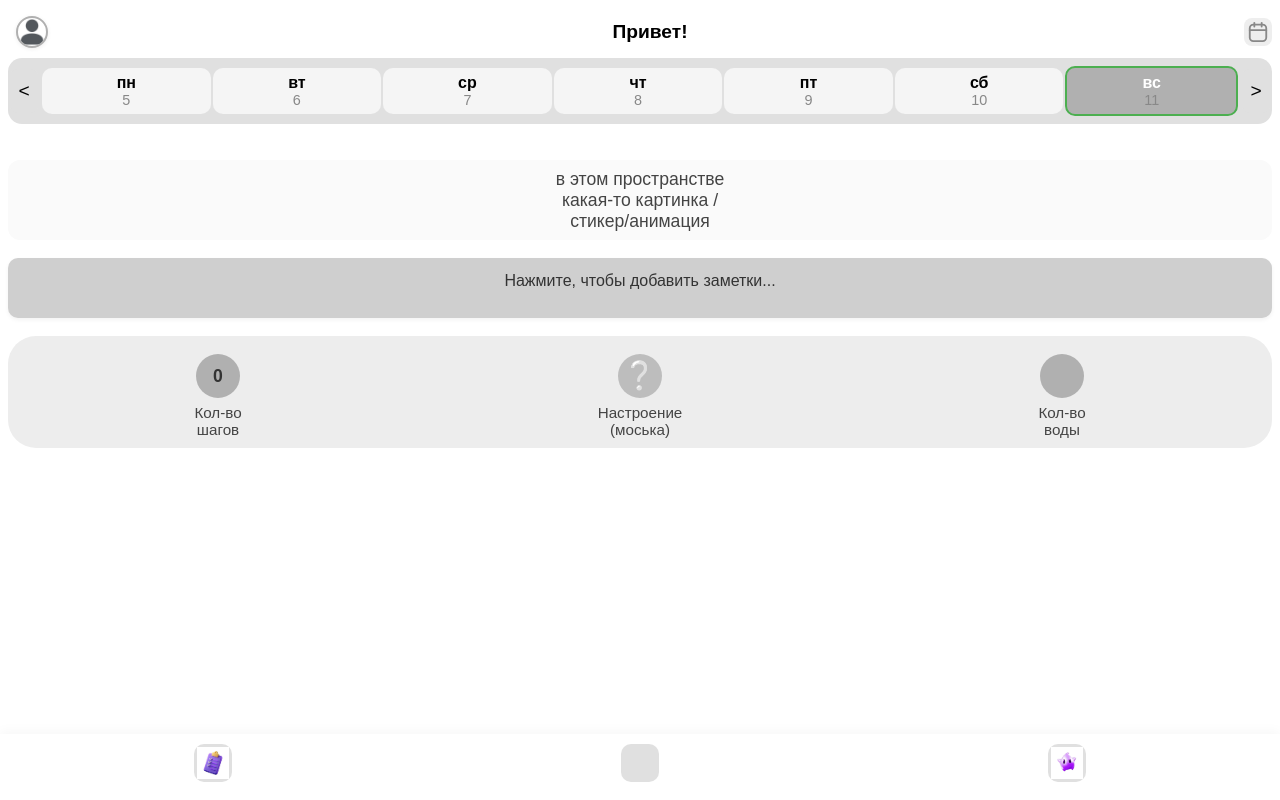
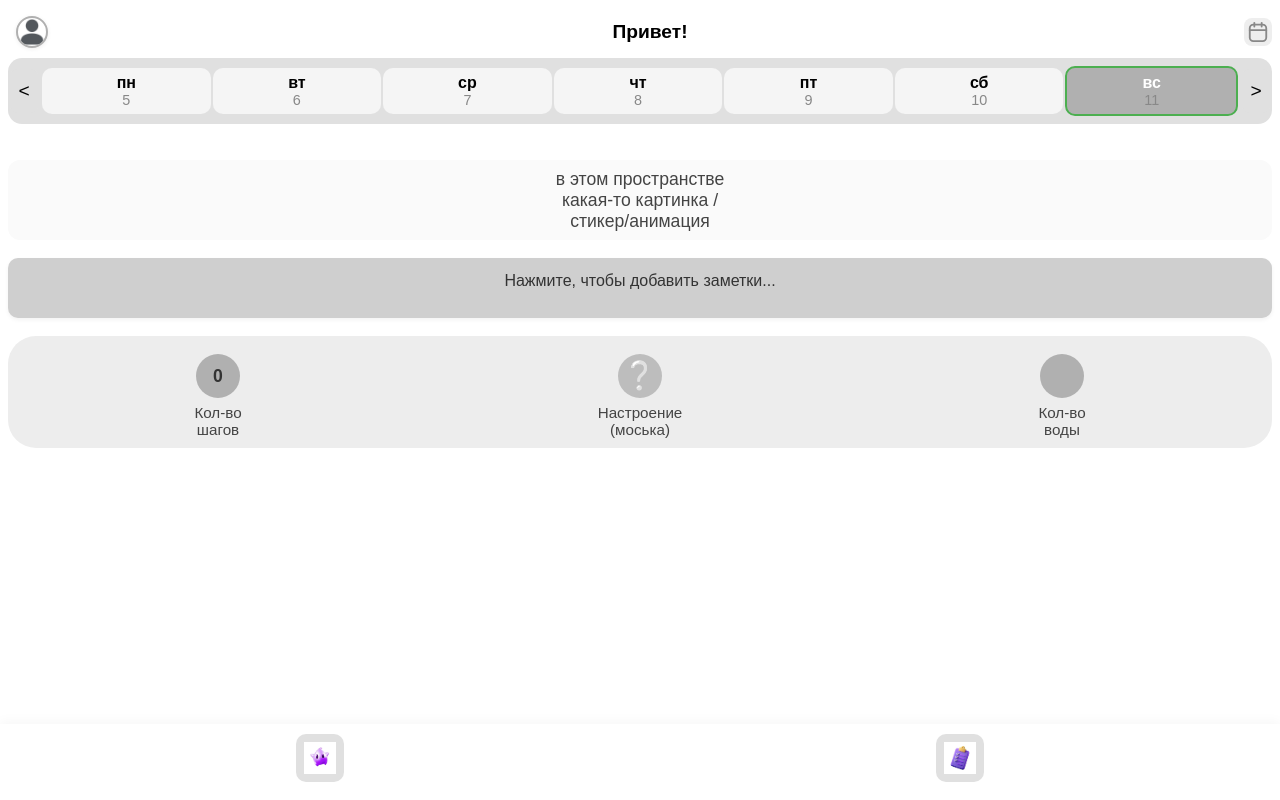
Before and after one commit to TOR2077/ZdorovoPopovich, a React (Create React App) app: page / in a window 1280 px wide. Built offline with nearby package versions, Linux system fonts and the light colour scheme.

Commit message:
menu logo fixed 2.0

```diff
--- a/src/pages/Home.css
+++ b/src/pages/Home.css
@@ -138,20 +138,30 @@ html, body, #root {
   box-shadow: 0 -2px 12px rgba(0,0,0,0.04);
 }
 .footer-icon {
-  width: 38px;
-  height: 38px;
+  width: 48px;
+  height: 48px;
   background: #e0e0e0;
   border-radius: 10px;
   display: flex;
   align-items: center;
   justify-content: center;
-  font-size: 1.5rem;
+  font-size: 2rem;
   border: none;
   cursor: pointer;
   transition: background 0.2s;
+  padding: 0;
 }
 .footer-icon:active {
   background: #b0b0b0;
+}
+
+.footer-icon img {
+  width: 40px;
+  height: 40px;
+  object-fit: contain;
+  display: block;
+  margin: 0;
+  padding: 0;
 }
 
 .calendar-nav-btn {
@@ -321,6 +331,10 @@ html, body, #root {
     height: 32px;
     font-size: 1.2rem;
   }
+  .footer-icon img {
+    width: 26px;
+    height: 26px;
+  }
   .home-footer {
     padding: 6px 0 12px 0;
   }
--- a/src/pages/Home.jsx
+++ b/src/pages/Home.jsx
@@ -127,12 +127,11 @@ function Home() {
       </div>
 
       <footer className="home-footer">
+        <button className="footer-icon" onClick={() => navigate('/') }>
+          <img src={homeIcon} alt="Домой" style={{width: 32, height: 32}} />
+        </button>
         <button className="footer-icon" onClick={() => navigate('/page2')}>
           <img src={page2Icon} alt="Заметки" style={{width: 32, height: 32}} />
-        </button>
-        <button className="footer-icon"></button>
-        <button className="footer-icon" onClick={() => navigate('/') }>
-          <img src={homeIcon} alt="Домой" style={{width: 32, height: 32}} />
         </button>
       </footer>
     </div>
```
